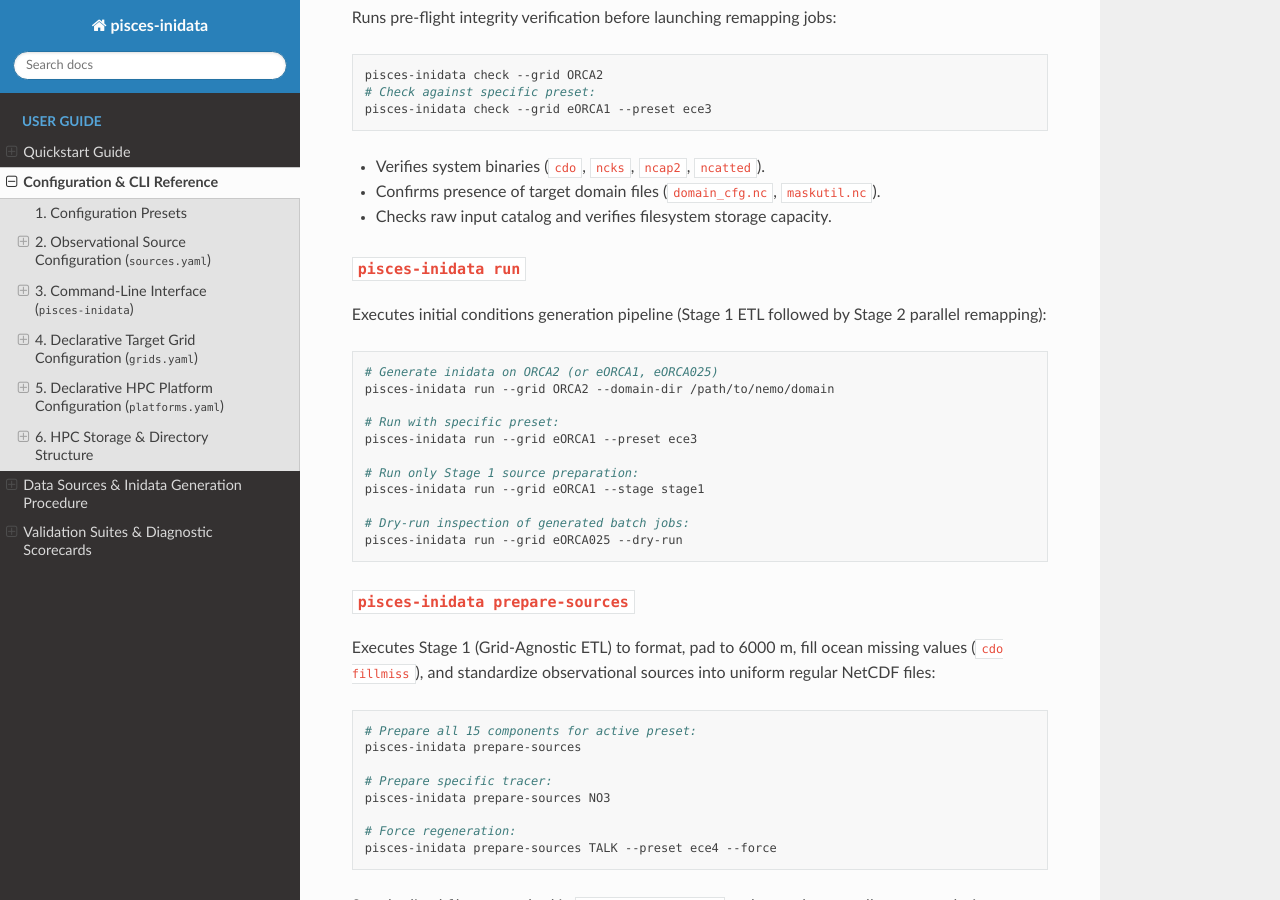
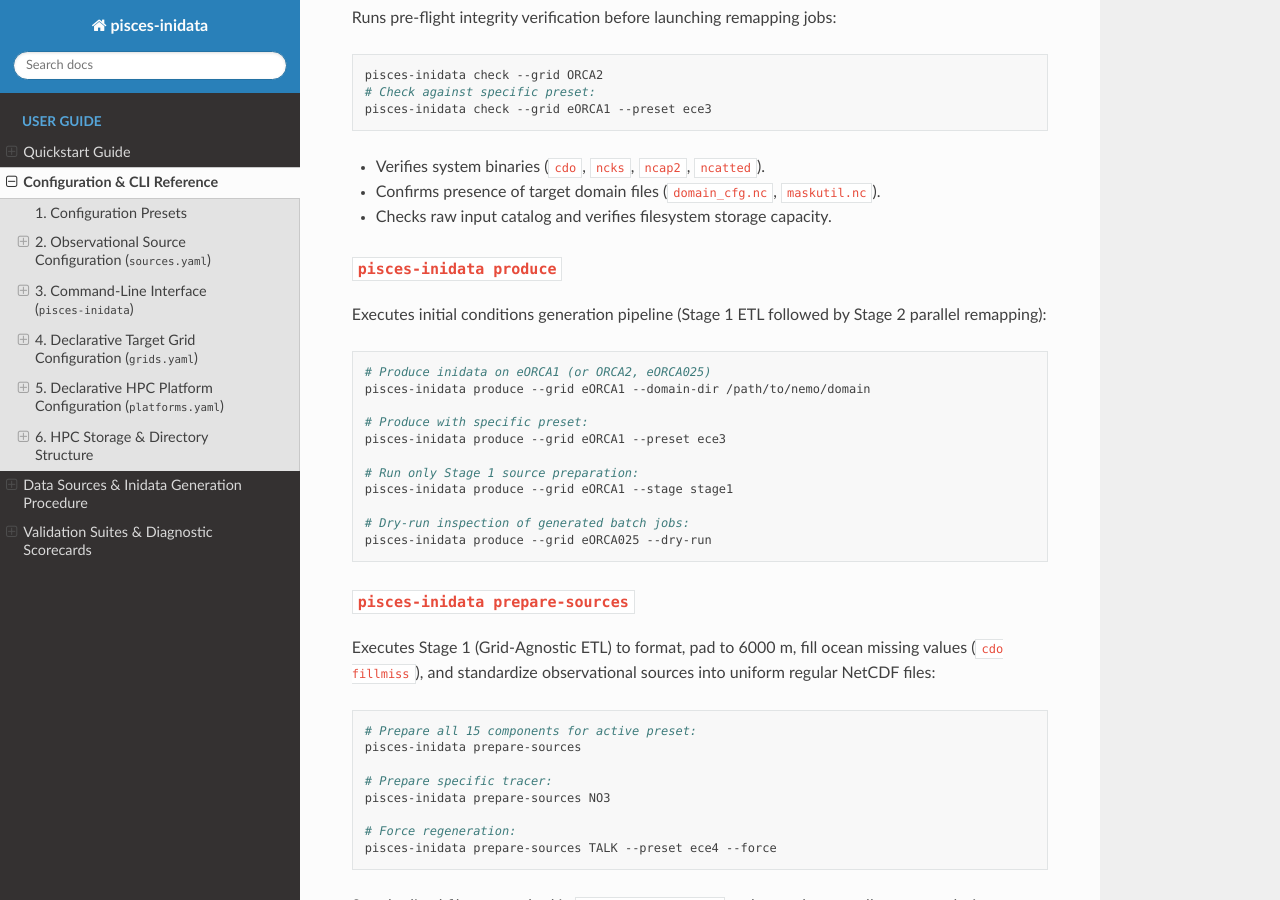
Before and after one commit to vlap/pisces-inidata, a Sphinx documentation site: the page built from docs/configuration.md, in a window 1280 px wide and 900 px high, scrolled down 2811 px. Built offline with Sphinx 7.4.7 and the Read the Docs theme 3.1.0, drawn with Linux system fonts in a browser that asks for light colours.

Commit message:
refactor: standardize CLI on 'produce' command and update documentation

````diff
--- a/docs/configuration.md
+++ b/docs/configuration.md
@@ -53,7 +53,7 @@ Presets can be configured in multiple ways:
 4. **Via CLI `--preset` or `PRESET` environment variable:**
    ```bash
    pisces-inidata info --preset ece3
-   pisces-inidata run --grid eORCA1 --preset my_experiment
+   pisces-inidata produce --grid eORCA1 --preset my_experiment
    pisces-inidata config --preset official_sette --export
    ```
 
@@ -117,20 +117,20 @@ pisces-inidata check --grid eORCA1 --preset ece3
 - Confirms presence of target domain files (`domain_cfg.nc`, `maskutil.nc`).
 - Checks raw input catalog and verifies filesystem storage capacity.
 
-### `pisces-inidata run`
+### `pisces-inidata produce`
 Executes initial conditions generation pipeline (Stage 1 ETL followed by Stage 2 parallel remapping):
 ```bash
-# Generate inidata on ORCA2 (or eORCA1, eORCA025)
-pisces-inidata run --grid ORCA2 --domain-dir /path/to/nemo/domain
+# Produce inidata on eORCA1 (or ORCA2, eORCA025)
+pisces-inidata produce --grid eORCA1 --domain-dir /path/to/nemo/domain
 
-# Run with specific preset:
-pisces-inidata run --grid eORCA1 --preset ece3
+# Produce with specific preset:
+pisces-inidata produce --grid eORCA1 --preset ece3
 
 # Run only Stage 1 source preparation:
-pisces-inidata run --grid eORCA1 --stage stage1
+pisces-inidata produce --grid eORCA1 --stage stage1
 
 # Dry-run inspection of generated batch jobs:
-pisces-inidata run --grid eORCA025 --dry-run
+pisces-inidata produce --grid eORCA025 --dry-run
 ```
 
 ### `pisces-inidata prepare-sources`
````
Also changed, not shown: README.md (+3 -3 lines), docs/index.md (+2 -2 lines), docs/quickstart.md (+2 -2 lines), docs/validation.md (+4 -4 lines), 1 other file.
